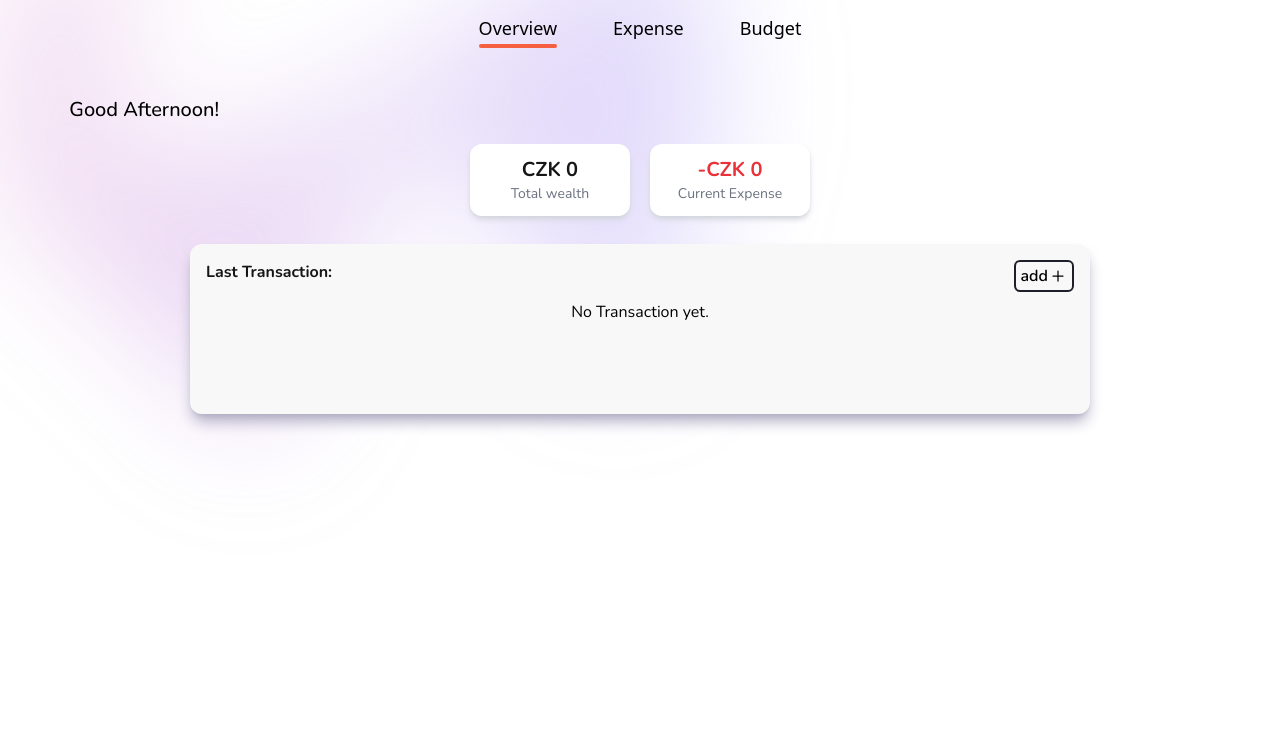
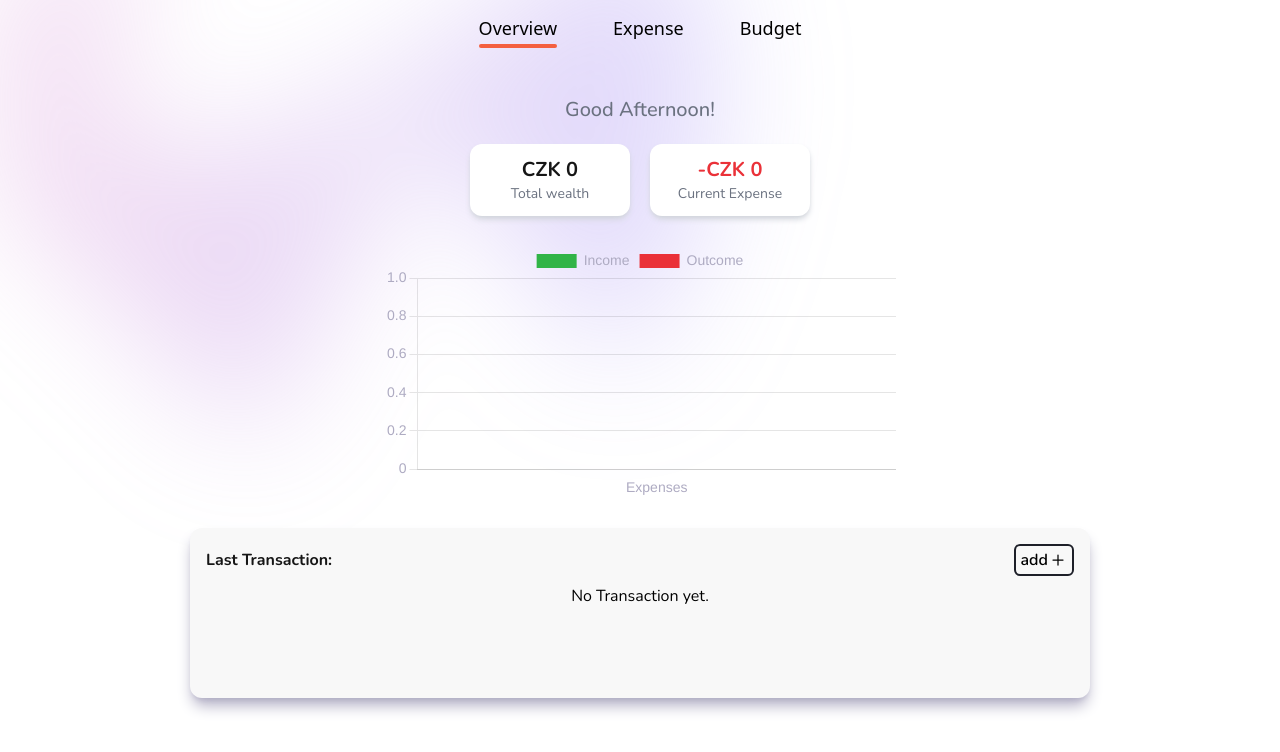
Before and after one commit to lucas-dash/Expense-Tracker, a React (Vite) app: page / in a window 1280 px wide. Shown: the top 752 px of the page. Built offline with nearby package versions, Linux system fonts and the light colour scheme.

Commit message:
create bar chart

```diff
--- a/src/Context/TransactionContex.tsx
+++ b/src/Context/TransactionContex.tsx
@@ -41,14 +41,14 @@ const useTransactionContext = (): UseTransactionContextType => {
       icon: '🍔',
       name: 'Food & Drinks',
       type: 'Outcome',
-      color: '#F24E1E',
+      color: '#0ACF83',
     },
-    { id: '2', icon: '☕️', name: 'Coffee', type: 'Outcome', color: '#FE5D26' },
+    { id: '2', icon: '☕️', name: 'Coffee', type: 'Outcome', color: '#9C6615' },
     { id: '3', icon: '⛽️', name: 'Gas', type: 'Outcome', color: '#00BFB2' },
     { id: '4', icon: '🎮', name: 'Game', type: 'Outcome', color: '#1ABCFE' },
     { id: '5', icon: '🖥️', name: 'Tech', type: 'Outcome', color: '#EE4854' },
     { id: '6', icon: '💰', name: 'Salary', type: 'Income', color: '#0ACF83' },
-    { id: '7', icon: '💼', name: 'Bussines', type: 'Income', color: '#E44D26' },
+    { id: '7', icon: '💼', name: 'Bussines', type: 'Income', color: '#B81365' },
   ]);
 
   const [budgets, setBudgets] = useLocalStorage<BudgetsType[]>('budgets', []);
--- a/src/Context/expenseReducer.tsx
+++ b/src/Context/expenseReducer.tsx
@@ -48,7 +48,7 @@ const expenseReducer = (
 
     case ACTION.ADD_CATEGORY:
       if ('icon' in action.payload) {
-        toast.success('Category has benn added!');
+        toast.success('Category has been added!');
         return {
           ...state,
           category: [...state.category, action.payload],
--- /dev/null
+++ b/src/charts/BarChart.tsx
@@ -0,0 +1,88 @@
+import {
+  Chart as ChartJS,
+  BarElement,
+  CategoryScale,
+  LinearScale,
+  Tooltip,
+  Legend,
+} from 'chart.js';
+
+import { Bar } from 'react-chartjs-2';
+import { ExpenseType } from '../utils/Types';
+import { useMemo } from 'react';
+
+ChartJS.register(BarElement, CategoryScale, LinearScale, Tooltip, Legend);
+
+type BarChartProps = {
+  income: ExpenseType[];
+  outcome: ExpenseType[];
+};
+
+const BarChart = ({ income, outcome }: BarChartProps) => {
+  const incomeAmount = useMemo(() => {
+    return income.reduce((acc, prev) => prev.amount + acc, 0);
+  }, [income]);
+
+  const outcomeAmount = useMemo(() => {
+    return outcome.reduce((acc, prev) => prev.amount + acc, 0);
+  }, [outcome]);
+
+  const options = {
+    scales: {
+      y: {
+        ticks: {
+          color: '#AEABC2', // change text color here
+          font: {
+            size: 14,
+          },
+        },
+      },
+      x: {
+        ticks: {
+          color: '#AEABC2',
+          font: {
+            size: 14,
+          },
+        },
+        grid: {
+          display: false,
+        },
+      },
+    },
+    plugins: {
+      legend: {
+        labels: {
+          color: '#AEABC2',
+          font: {
+            size: 14,
+          },
+        },
+      },
+    },
+  };
+
+  const expenseData = {
+    labels: ['Expenses'],
+    datasets: [
+      {
+        label: 'Income',
+        data: [incomeAmount],
+        backgroundColor: '#31B447',
+        borderRadius: 7,
+      },
+      {
+        label: 'Outcome',
+        data: [outcomeAmount],
+        backgroundColor: '#EA3138',
+        borderRadius: 7,
+      },
+    ],
+  };
+
+  return (
+    <div className="h-64 mt-7 flex items-center justify-center">
+      <Bar data={expenseData} options={options} />
+    </div>
+  );
+};
+export default BarChart;
--- a/src/components/ExpenseComponents/ExpenseCategory.tsx
+++ b/src/components/ExpenseComponents/ExpenseCategory.tsx
@@ -37,13 +37,19 @@ const ExpenseCategory = ({
 
   return (
     <section className="flex flex-col items-center mt-10">
-      <h2 className="text-gray-500 dark:text-descript font-medium sm:text-lg my-3">
+      <h2 className="text-gray-500 dark:text-descript font-medium sm:text-lg my-4 pb-2">
         Category
       </h2>
 
       <article className="pb-5">
         {selectFlow ? (
-          <DoghnutChart outcome={outcomeCategory} color={categoryColor} />
+          outcomeCategory.length <= 0 ? (
+            ''
+          ) : (
+            <DoghnutChart outcome={outcomeCategory} color={categoryColor} />
+          )
+        ) : incomeCategory.length <= 0 ? (
+          ''
         ) : (
           <DoghnutChart income={incomeCategory} color={categoryColor} />
         )}
@@ -84,7 +90,9 @@ const ExpenseCategory = ({
         <ul className="flex flex-col gap-2">
           {selectFlow ? (
             outcomeCategory.length <= 0 ? (
-              <li className="text-center">No Transaction yet.</li>
+              <li className="text-center dark:text-dark">
+                No Transaction yet.
+              </li>
             ) : (
               outcomeCategory.map((category) => {
                 return (
@@ -98,7 +106,7 @@ const ExpenseCategory = ({
               })
             )
           ) : incomeCategory.length <= 0 ? (
-            <li className="text-center">No Transaction yet.</li>
+            <li className="text-center dark:text-dark">No Transaction yet.</li>
           ) : (
             incomeCategory.map((category) => {
               return (
--- a/src/components/ExpenseComponents/TrackerBalance.tsx
+++ b/src/components/ExpenseComponents/TrackerBalance.tsx
@@ -13,7 +13,7 @@ const TrackerBalance = ({ totalWealth }: TrackerBalanceProps) => {
         Your balance
       </h1>
 
-      <article className="flex gap-5">
+      <article className="flex flex-col min-[350px]:flex-row gap-5">
         <div className="flex flex-col items-center bg-blend-soft-light bg-white rounded-xl p-3 w-40 shadow-md shadow-gray-300 dark:shadow-darkBG">
           {/* all money */}
           <h3 className="font-bold text-xl text-dark">
--- a/src/components/OverviewComponents/AllExpense.tsx
+++ b/src/components/OverviewComponents/AllExpense.tsx
@@ -17,9 +17,11 @@ const AllExpense = ({
   categoryColor,
 }: AllExpenseProps) => {
   return (
-    <article className="w-4/5 mx-auto min-w-max bg-light rounded-xl p-4 mt-7 min-h-[170px] shadow-lg shadow-descript dark:shadow-darkBG max-h-[430px] overflow-scroll overflow-x-hidden max-w-[900px]">
-      <div className="flex justify-between pb-2">
-        <h2 className="text-dark font-bold">Last Transaction:</h2>
+    <article className="sm:w-4/5 mx-auto min-w-[270px] bg-light rounded-xl p-1 min-[350px]:p-4 mt-7 min-h-[170px] shadow-lg shadow-descript dark:shadow-darkBG max-h-[430px] overflow-scroll overflow-x-hidden max-w-[900px]">
+      <div className="flex justify-between items-center pb-2">
+        <h2 className="text-dark font-bold max-[350px]:pl-2">
+          Last Transaction:
+        </h2>
         <Link
           to={'/addExpense'}
           className="border-2 border-darkBG dark:border-dark dark:text-dark rounded-md px-1 py-0.5 flex items-center font-semibold hover:scale-x-105 transition-all duration-300 "
@@ -32,7 +34,7 @@ const AllExpense = ({
 
       <ul className="flex flex-col gap-3">
         {allExpense.length <= 0 ? (
-          <li className="text-center">No Transaction yet.</li>
+          <li className="text-center dark:text-dark">No Transaction yet.</li>
         ) : (
           allExpense.map((expense) => {
             return (
--- a/src/components/Transaction.tsx
+++ b/src/components/Transaction.tsx
@@ -43,7 +43,7 @@ const Transaction = ({
                     {cat.icon}
                   </span>
                   <div className="flex items-start flex-col justify-center">
-                    <h4 className="md:text-lg dark:text-dark">
+                    <h4 className="md:text-lg dark:text-dark text-sm min-[330px]:text-base">
                       {/* <Link to="/EditTransaction/20"> {category}</Link> */}
                       {category}
                     </h4>
--- a/src/pages/Overview.tsx
+++ b/src/pages/Overview.tsx
@@ -1,4 +1,5 @@
 // components
+import BarChart from '../charts/BarChart';
 import AllExpense from '../components/OverviewComponents/AllExpense';
 import Balance from '../components/OverviewComponents/Balance';
 // hooks
@@ -17,14 +18,17 @@ const Overview = () => {
     icon: cate.icon,
   }));
 
-  const { totalWealth, outcome } = getFilterMoney();
+  const { totalWealth, outcome, income } = getFilterMoney();
   const welcomeText = getWelcomeText();
 
   return (
-    <main className="font-nunito w-11/12 mx-auto ">
-      <h1 className="font-medium text-xl py-5 pl-4">{welcomeText}</h1>
+    <main className="font-nunito w-11/12 mx-auto pb-6">
+      <h1 className="font-medium text-xl text-center py-5 text-gray-500 dark:text-descript">
+        {welcomeText}
+      </h1>
       <section>
         <Balance totalWealth={totalWealth} outcome={outcome} />
+        <BarChart income={income} outcome={outcome} />
         <AllExpense
           allExpense={allExpense}
           removeTransaction={removeTransaction}
```
Also changed, not shown: src/charts/DoghnutChart.tsx (+10 -5 lines).
